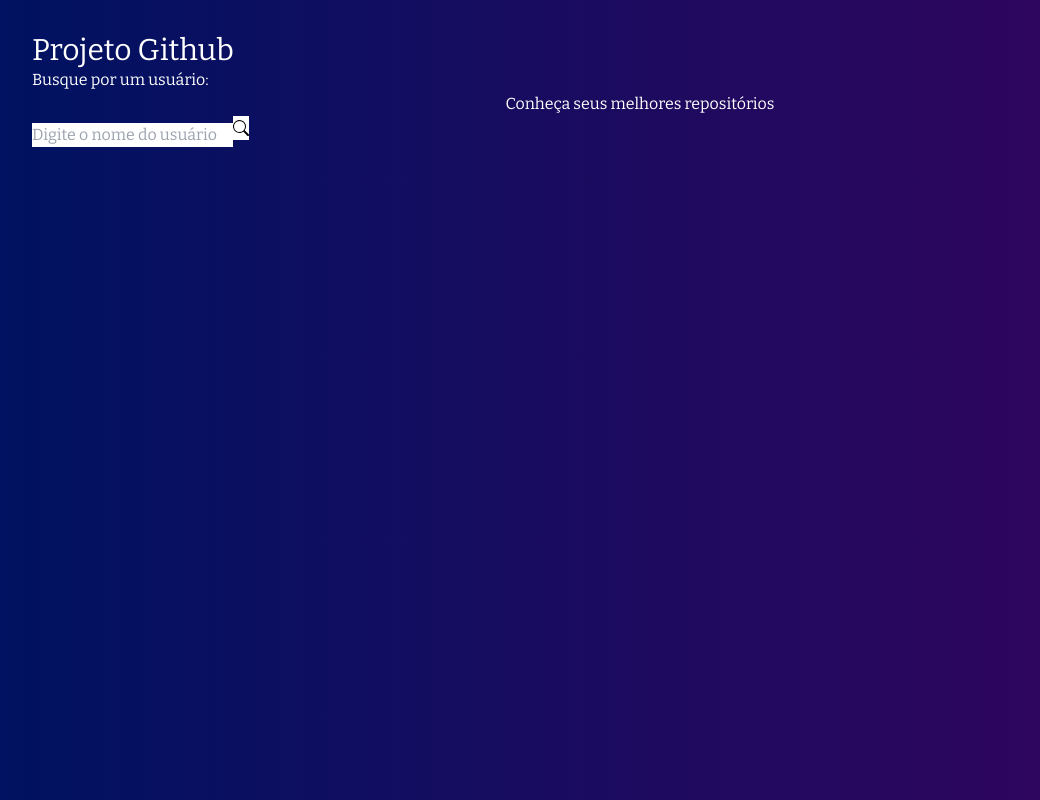
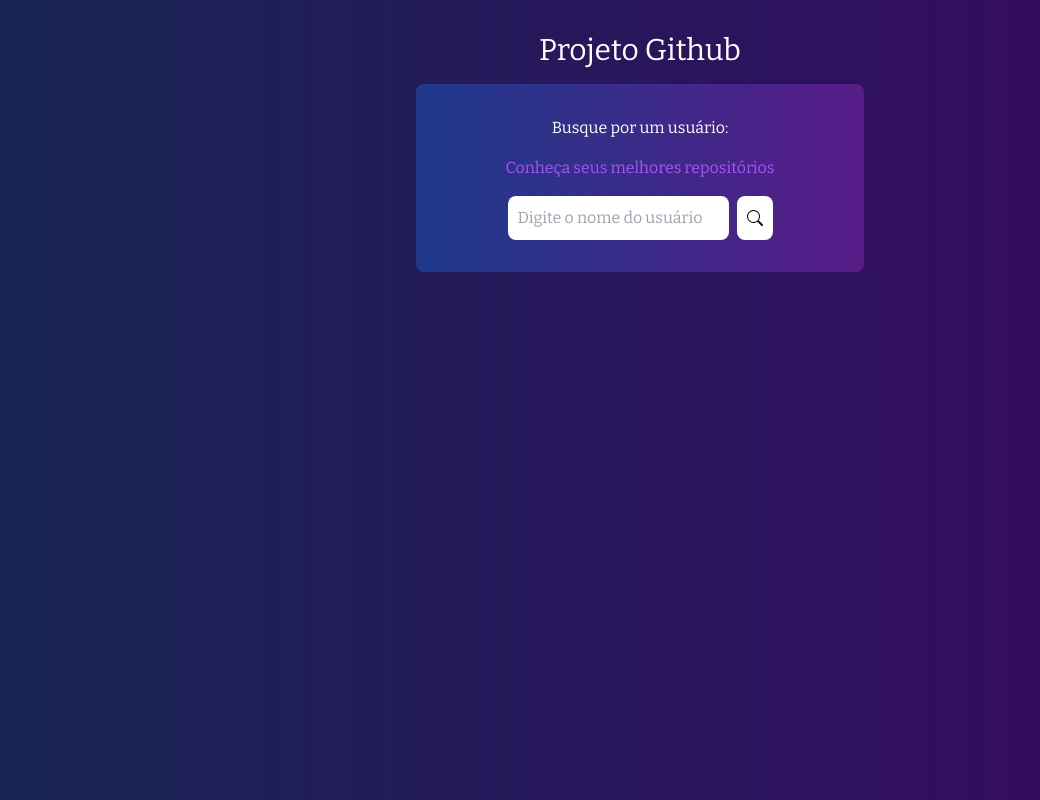
Before and after one commit to arielmattosnev/projeto-api-github, a React (Vite) app: page / in a window 1280 px wide. Shown: the whole page, without its empty margins (0-1040 px from the left). Built offline with nearby package versions, Linux system fonts and the light colour scheme.

Commit message:
feat: fineshed the show user part

```diff
--- a/index.html
+++ b/index.html
@@ -12,7 +12,7 @@
     <meta name="viewport" content="width=device-width, initial-scale=1.0" />
     <title>Projeto Api github</title>
   </head>
-  <body>
+  <body class="bg-gradient-to-r from-blue-950  to-purple-950">
     <div id="root"></div>
     <script type="module" src="/src/main.tsx"></script>
   </body>
--- a/src/App.css
+++ b/src/App.css
@@ -11,7 +11,6 @@
 
   body {
     font-family: bitter, sans-serif;
-    background-image: linear-gradient(to right, #001261, #39035e);
   }
 
   p {
--- a/src/App.tsx
+++ b/src/App.tsx
@@ -3,8 +3,8 @@
 
 const App = () => {
   return (
-    <div className="text-white p-8">
-      <h1 className="text-3xl">Projeto Github</h1>
+    <div className="text-white p-8 max-w-lg m-auto">
+      <h1 className="text-3xl text-center mb-4">Projeto Github</h1>
       <Outlet />
     </div>
   );
--- a/src/components/Search.tsx
+++ b/src/components/Search.tsx
@@ -1,4 +1,4 @@
-import { useState } from "react";
+import { useState, KeyboardEvent } from "react";
 import { BsSearch } from "react-icons/bs";
 
 interface SearchProps {
@@ -8,18 +8,26 @@
 const Search = ({ loadUser }: SearchProps) => {
   const [userName, setUserName] = useState("");
 
+  const handleKeyDown = (e: KeyboardEvent) => {
+    if (e.key === "Enter") {
+      loadUser(userName);
+    }
+  };
+
   return (
-    <div>
+    <div className="flex flex-col justify-center items-center gap-4 mb-4 bg-gradient-to-r from-blue-900  to-purple-900 text-white p-8 rounded-lg">
       <h2>Busque por um usuário:</h2>
-      <p>Conheça seus melhores repositórios</p>
-      <div className="text-black">
+      <p className="text-purple-500">Conheça seus melhores repositórios</p>
+      <div className="flex gap-2 text-black">
         <input
           type="text"
           placeholder="Digite o nome do usuário"
           onChange={(e) => setUserName(e.target.value)}
+          onKeyDown={handleKeyDown}
+          className="p-2.5 rounded-lg border-none"
         />
         <button
-          className="bg-white text-black h-6 "
+          className="p-2.5 rounded-lg bg-white text-black hover:bg-purple-800 hover:text-white"
           onClick={() => loadUser(userName)}
         >
           <BsSearch />
--- /dev/null
+++ b/src/components/User.tsx
@@ -0,0 +1,35 @@
+import { UserProps } from "../types/user";
+import { MdLocationPin } from "react-icons/md";
+
+const User = ({
+  id,
+  login,
+  avatar_url,
+  followers,
+  following,
+  location,
+}: UserProps) => {
+  return (
+    <div className="flex flex-col items-center justify-center gap-2 text-lg">
+      <p>ID do usuário {id}</p>
+      <img src={avatar_url} alt={login} className="rounded-md" />
+      <h2>Nome do usuário: {login}</h2>
+
+      {location && (
+        <div className="flex">
+          <MdLocationPin />: {location}
+        </div>
+      )}
+
+      <div>
+        <p>Seguidores: {followers}</p>
+      </div>
+
+      <div>
+        <p>Seguindo: {following}</p>
+      </div>
+    </div>
+  );
+};
+
+export default User;
--- a/src/routes/Home.tsx
+++ b/src/routes/Home.tsx
@@ -1,6 +1,7 @@
 import { UserProps } from "../types/user";
 import { useState } from "react";
 import Search from "../components/Search";
+import User from "../components/User";
 
 const Home = () => {
   const [user, setUser] = useState<UserProps | null>(null);
@@ -9,12 +10,24 @@
     const res = await fetch(`https://api.github.com/users/${userName}`);
     const data = await res.json();
 
-    console.log(data)
+    const { avatar_url, login, id, location, followers, following } = data;
+
+    const userData: UserProps = {
+      avatar_url,
+      login,
+      id,
+      location,
+      followers,
+      following,
+    };
+
+    setUser(userData);
   };
 
   return (
     <div>
       <Search loadUser={loadUser} />
+      {user && <User {...user} />}
     </div>
   );
 };
--- a/src/types/user.ts
+++ b/src/types/user.ts
@@ -1,6 +1,7 @@
 export type UserProps = {
   avatar_url: string;
   login: string;
+  id: number;
   location: string;
   followers: number;
   following: number;
```
